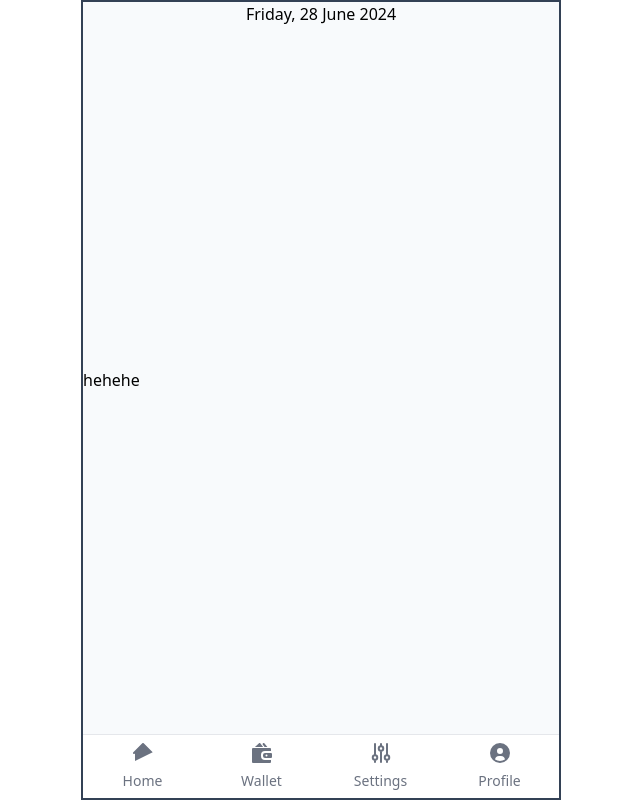
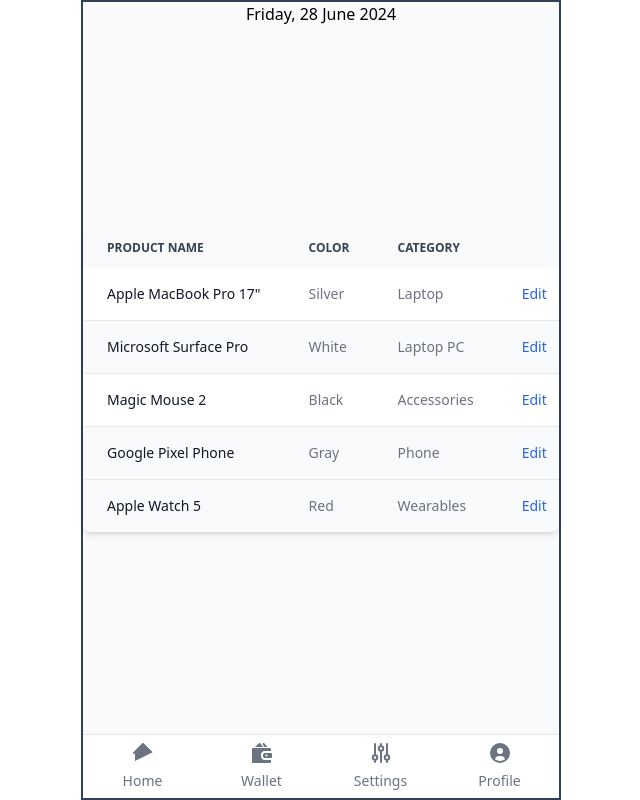
Before and after one commit to halosatrio/dinero, a React (Vite) app: page / in a window 1280 px wide. Shown: the whole page, without its empty margins (319-959 px from the left). Built offline with nearby package versions, Linux system fonts and the light colour scheme.

Commit message:
feat: table

```diff
--- a/src/routes/index.tsx
+++ b/src/routes/index.tsx
@@ -40,8 +40,118 @@
     <AppLayout>
       <div className="h-full flex flex-col justify-between">
         <div className="text-center">{today.format("dddd, DD MMMM YYYY")}</div>
-        <p>hehehe</p>
-        {/*  */}
+
+        <div className="relative overflow-x-auto shadow-md sm:rounded-lg">
+          <table className="w-full text-sm text-left rtl:text-right text-gray-500 dark:text-gray-400">
+            <thead className="text-xs text-gray-700 uppercase bg-gray-50 dark:bg-gray-700 dark:text-gray-400">
+              <tr>
+                <th scope="col" className="px-6 py-3">
+                  Product name
+                </th>
+                <th scope="col" className="px-6 py-3">
+                  Color
+                </th>
+                <th scope="col" className="px-6 py-3">
+                  Category
+                </th>
+                <th scope="col" className="px-6 py-3"></th>
+              </tr>
+            </thead>
+            <tbody>
+              <tr className="odd:bg-white odd:dark:bg-gray-900 even:bg-gray-50 even:dark:bg-gray-800 border-b dark:border-gray-700">
+                <th
+                  scope="row"
+                  className="px-6 py-4 font-medium text-gray-900 whitespace-nowrap dark:text-white"
+                >
+                  Apple MacBook Pro 17"
+                </th>
+                <td className="px-6 py-4">Silver</td>
+                <td className="px-6 py-4">Laptop</td>
+                <td className="px-6 py-4">
+                  <a
+                    href="#"
+                    className="font-medium text-blue-600 dark:text-blue-500 hover:underline"
+                  >
+                    Edit
+                  </a>
+                </td>
+              </tr>
+              <tr className="odd:bg-white odd:dark:bg-gray-900 even:bg-gray-50 even:dark:bg-gray-800 border-b dark:border-gray-700">
+                <th
+                  scope="row"
+                  className="px-6 py-4 font-medium text-gray-900 whitespace-nowrap dark:text-white"
+                >
+                  Microsoft Surface Pro
+                </th>
+                <td className="px-6 py-4">White</td>
+                <td className="px-6 py-4">Laptop PC</td>
+                <td className="px-6 py-4">
+                  <a
+                    href="#"
+                    className="font-medium text-blue-600 dark:text-blue-500 hover:underline"
+                  >
+                    Edit
+                  </a>
+                </td>
+              </tr>
+              <tr className="odd:bg-white odd:dark:bg-gray-900 even:bg-gray-50 even:dark:bg-gray-800 border-b dark:border-gray-700">
+                <th
+                  scope="row"
+                  className="px-6 py-4 font-medium text-gray-900 whitespace-nowrap dark:text-white"
+                >
+                  Magic Mouse 2
+                </th>
+                <td className="px-6 py-4">Black</td>
+                <td className="px-6 py-4">Accessories</td>
+                <td className="px-6 py-4">
+                  <a
+                    href="#"
+                    className="font-medium text-blue-600 dark:text-blue-500 hover:underline"
+                  >
+                    Edit
+                  </a>
+                </td>
+              </tr>
+              <tr className="odd:bg-white odd:dark:bg-gray-900 even:bg-gray-50 even:dark:bg-gray-800 border-b dark:border-gray-700">
+                <th
+                  scope="row"
+                  className="px-6 py-4 font-medium text-gray-900 whitespace-nowrap dark:text-white"
+                >
+                  Google Pixel Phone
+                </th>
+                <td className="px-6 py-4">Gray</td>
+                <td className="px-6 py-4">Phone</td>
+                <td className="px-6 py-4">
+                  <a
+                    href="#"
+                    className="font-medium text-blue-600 dark:text-blue-500 hover:underline"
+                  >
+                    Edit
+                  </a>
+                </td>
+              </tr>
+              <tr>
+                <th
+                  scope="row"
+                  className="px-6 py-4 font-medium text-gray-900 whitespace-nowrap dark:text-white"
+                >
+                  Apple Watch 5
+                </th>
+                <td className="px-6 py-4">Red</td>
+                <td className="px-6 py-4">Wearables</td>
+                <td className="px-6 py-4">
+                  <a
+                    href="#"
+                    className="font-medium text-blue-600 dark:text-blue-500 hover:underline"
+                  >
+                    Edit
+                  </a>
+                </td>
+              </tr>
+            </tbody>
+          </table>
+        </div>
+
         <NavigationBar />
       </div>
     </AppLayout>
```
